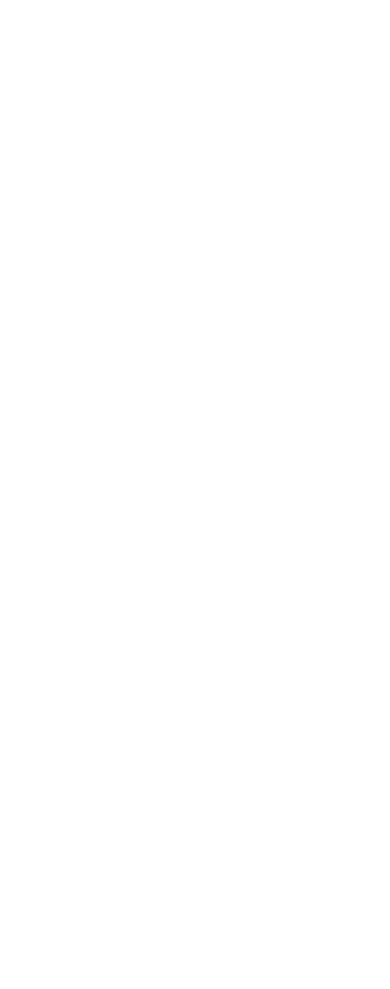
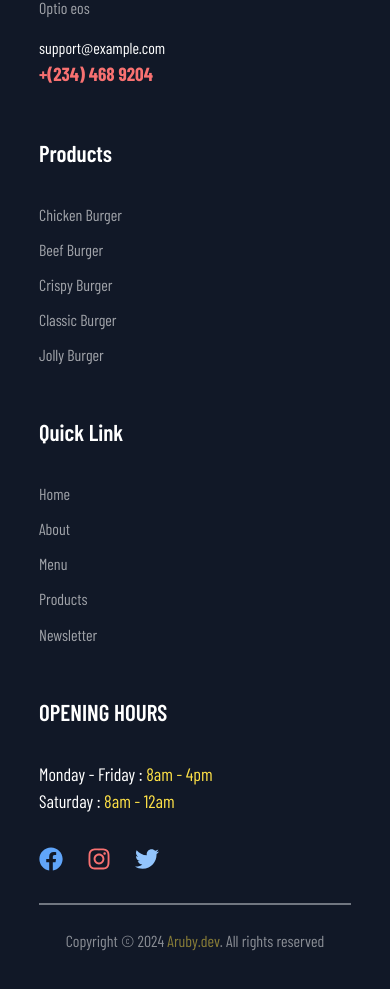
Before and after one commit to Ndukwechima/Burger-website, a Next.js app: page / in a window 390 px wide. Shown: the part 7578-8567 px from the top of the page. Before the commit the page ends 7433 px from the top, so only its background shows below. Built offline with nearby package versions, Linux system fonts and the light colour scheme; a web font is replaced by a local one.

Commit message:
Added footer with responsiveness

```diff
--- /dev/null
+++ b/app/components/Footer/Footer.tsx
@@ -0,0 +1,94 @@
+import React from "react";
+import { FaFacebook, FaInstagram, FaTwitter } from "react-icons/fa";
+import { FaBurger } from "react-icons/fa6";
+
+const Footer = () => {
+  return (
+    <div className="pt-[5rem] pb-[3rem] bg-gray-900">
+      <div className="w-[80%] pb-[2rem] border-b-[2px] border-b-gray-300 border-opacity-50 mx-auto grid grid-cols-1 sm:grid-cols-2 md:grid-cols-3 lg:grid-cols-4 gap-[3rem] items-start">
+        {/* Ist part */}
+        <div>
+          {/* Logo */}
+          <div className="flex items-center text-white space-x-2">
+            <FaBurger className="w-[1.2rem] h-[1.2rem] sm:w-[1.4rem] sm:h-[1.4rem] text-orange-500" />
+            <h1 className="text-[20px] sm:text-[25px] font-semibold">
+              Mr.Burger
+            </h1>
+          </div>
+          <p className="text-white text-opacity-60 mt-[0.4rem]">
+            Lorem, ipsum dolor sit amet consectetur adipisicing elit. Optio eos
+          </p>
+          <p className="mt-[1rem] text-white">support@example.com</p>
+          <p className="text-red-400 text-[19px] font-bold">+(234) 468 9204</p>
+        </div>
+        {/* Second part */}
+        <div>
+          <h1 className="text-[23px] font-semibold mb-[2rem] text-white">
+            Products
+          </h1>
+          <p className="mt-[0.7rem] text-white opacity-60 hover:text-yellow-300 transition-all duration-200 cursor-pointer w-fit">
+            Chicken Burger
+          </p>
+          <p className="mt-[0.7rem] text-white opacity-60 hover:text-yellow-300 transition-all duration-200 cursor-pointer w-fit">
+            Beef Burger
+          </p>
+          <p className="mt-[0.7rem] text-white opacity-60 hover:text-yellow-300 transition-all duration-200 cursor-pointer w-fit">
+            Crispy Burger
+          </p>
+          <p className="mt-[0.7rem] text-white opacity-60 hover:text-yellow-300 transition-all duration-200 cursor-pointer w-fit">
+            Classic Burger
+          </p>
+          <p className="mt-[0.7rem] text-white opacity-60 hover:text-yellow-300 transition-all duration-200 cursor-pointer w-fit">
+            Jolly Burger
+          </p>
+        </div>
+        {/* 3rd part */}
+        <div>
+          <h1 className="text-[23px] font-semibold mb-[2rem] text-white">
+            Quick Link
+          </h1>
+          <p className="mt-[0.7rem] text-white opacity-60 hover:text-yellow-300 transition-all duration-200 cursor-pointer w-fit">
+            Home
+          </p>
+          <p className="mt-[0.7rem] text-white opacity-60 hover:text-yellow-300 transition-all duration-200 cursor-pointer w-fit">
+            About
+          </p>
+          <p className="mt-[0.7rem] text-white opacity-60 hover:text-yellow-300 transition-all duration-200 cursor-pointer w-fit">
+            Menu
+          </p>
+          <p className="mt-[0.7rem] text-white opacity-60 hover:text-yellow-300 transition-all duration-200 cursor-pointer w-fit">
+            Products
+          </p>
+          <p className="mt-[0.7rem] text-white opacity-60 hover:text-yellow-300 transition-all duration-200 cursor-pointer w-fit">
+            Newsletter
+          </p>
+        </div>
+        {/* 4th part */}
+        <div>
+          <h1 className="text-[23px] font-semibold mb-[2rem] uppercase text-white">
+            Opening Hours
+          </h1>
+          <p className="text-white text-[18px]">
+            Monday - Friday : <span className="text-yellow-300">8am - 4pm</span>
+          </p>
+          <p className="text-white text-[18px]">
+            Saturday : <span className="text-yellow-300">8am - 12am</span>
+          </p>
+          {/* Social icons */}
+          <div className="flex mt-[2rem] items-center space-x-6">
+            <FaFacebook className="w-[1.5rem] h-[1.5rem] text-blue-400" />
+            <FaInstagram className="w-[1.5rem] h-[1.5rem] text-red-400" />
+            <FaTwitter className="w-[1.5rem] h-[1.5rem] text-blue-300" />
+          </div>
+        </div>
+      </div>
+      {/* Copyright text*/}
+      <p className="text-white text-center opacity-50 mt-[1.5rem]">
+        Copyright © 2024 <span className="text-yellow-300">Aruby.dev</span>. All
+        rights reserved{" "}
+      </p>
+    </div>
+  );
+};
+
+export default Footer;
--- a/app/layout.tsx
+++ b/app/layout.tsx
@@ -2,6 +2,7 @@
 import { Barlow_Condensed } from "next/font/google";
 import "./globals.css";
 import ResponsiveNav from "./components/Navigation/ResponsiveNav";
+import Footer from "./components/Footer/Footer";
 
 const barlowCondensed = Barlow_Condensed({
   weight: ["300", "400", "500", "600", "700", "800"],
@@ -23,6 +24,7 @@
       <body className={barlowCondensed.className}>
         <ResponsiveNav />
         {children}
+        <Footer />
       </body>
     </html>
   );
```
